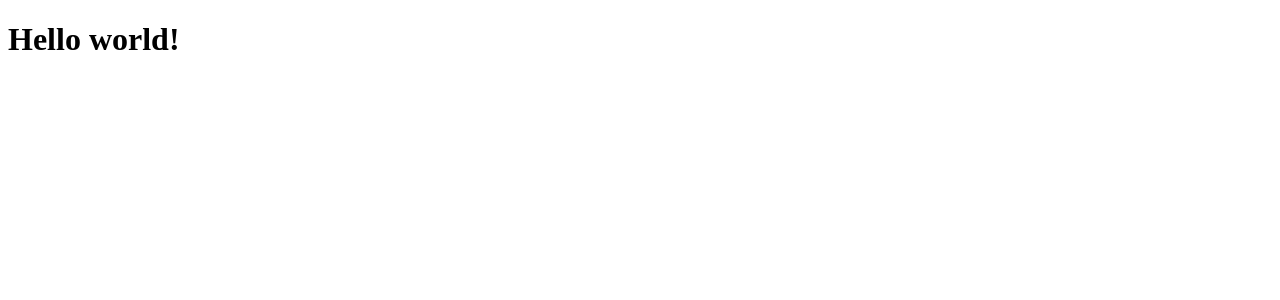
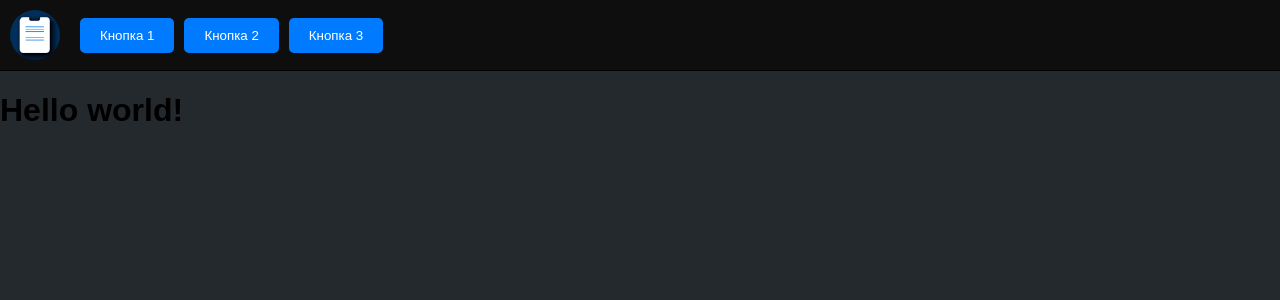
Before and after one commit to hexqueller/ToDoList, a Flask app: page / in a window 1280 px wide. Shown: the top 300 px of the page. Run offline with Flask 3, Linux system fonts and the light colour scheme.

Commit message:
add header

```diff
--- a/python/app.py
+++ b/python/app.py
@@ -1,4 +1,4 @@
-from flask import Flask, render_template
+from flask import Flask, render_template, url_for
 
 app = Flask(__name__)
 
--- /dev/null
+++ b/python/static/css/main.css
@@ -0,0 +1,34 @@
+body {
+    font-family: Arial, sans-serif;
+    background: #24292e;
+    margin: 0;
+    padding: 0;
+}
+header {
+    display: flex;
+    align-items: center;
+    padding: 10px;
+    background-color: #0e0e0e;
+    border-bottom: 1px solid black;
+}
+header img {
+    width: 50px;
+    height: 50px;
+    border-radius: 50%;
+    margin-right: 20px;
+}
+header .buttons {
+    display: flex;
+    gap: 10px;
+}
+header .buttons button {
+    padding: 10px 20px;
+    background-color: #007bff;
+    color: white;
+    border: none;
+    border-radius: 5px;
+    cursor: pointer;
+}
+header .buttons button:hover {
+    background-color: #0056b3;
+}
--- a/python/templates/base.html
+++ b/python/templates/base.html
@@ -3,9 +3,18 @@
 <head>
     <meta charset="UTF-8">
     <meta name="viewport" content="width=device-width, initial-scale=1.0">
+    <link rel="stylesheet" href="{{ url_for("static", filename="css/main.css") }}">
     <title>{% block title %}{% endblock %}</title>
 </head>
 <body>
+    <header>
+        <img src="static/images/icon.jpg" alt="Profile Picture">
+        <div class="buttons">
+            <button>Кнопка 1</button>
+            <button>Кнопка 2</button>
+            <button>Кнопка 3</button>
+        </div>
+    </header>
     {% block body %}{% endblock %}
 </body>
 </html>
```
Also changed, not shown: python/static/images/icon.jpg (added).
